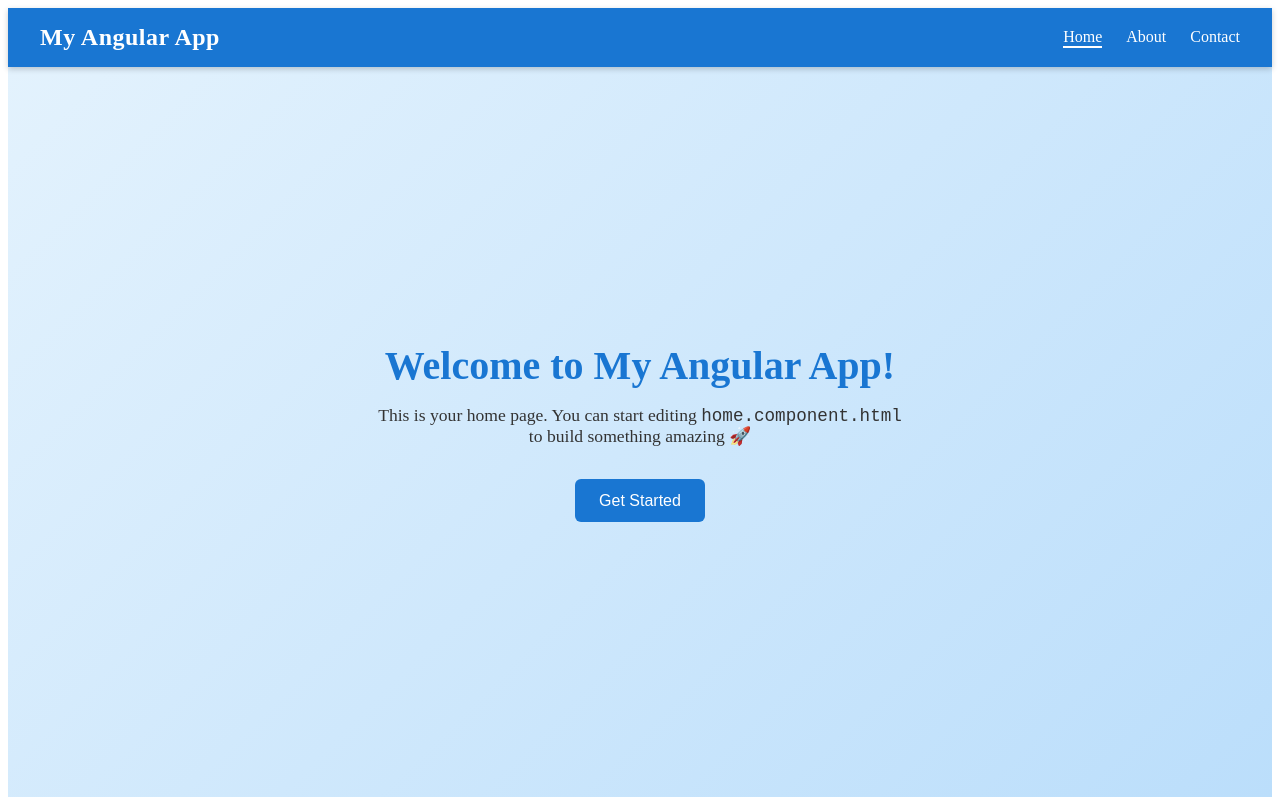
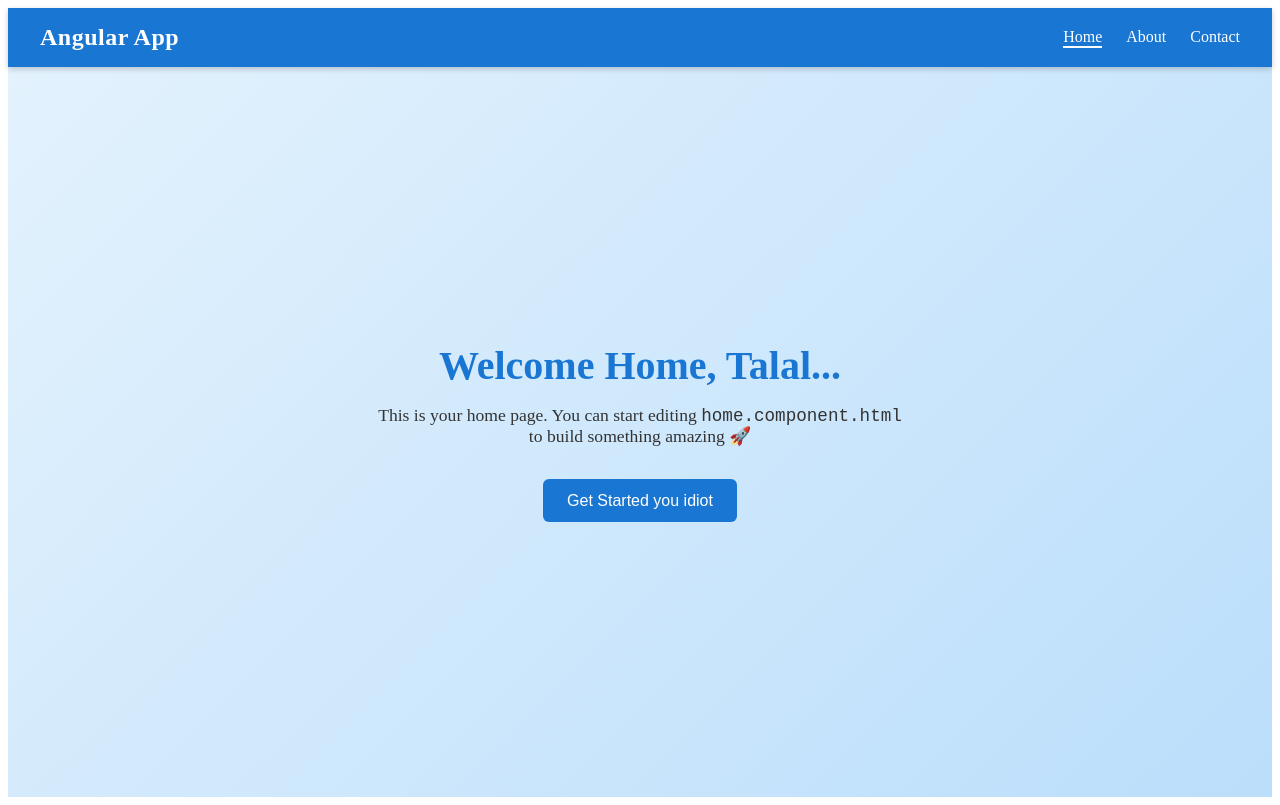
Before and after one commit to MuhammadTalalZahid33/Angular_Projects, an Angular app in the folder first_Angular_Project/: page / in a window 1280 px wide. Built offline with nearby package versions, Linux system fonts and the light colour scheme.

Commit message:
data binding and passing data from parent to child component...

```diff
--- a/first_Angular_Project/src/app/app.component.html
+++ b/first_Angular_Project/src/app/app.component.html
@@ -1,2 +1,2 @@
-<app-header/>
-<app-home/>
+<app-header [logotext] = "title()"/>
+<app-home [welcometext] = "homeMessage()" />
--- a/first_Angular_Project/src/app/app.component.ts
+++ b/first_Angular_Project/src/app/app.component.ts
@@ -1,4 +1,4 @@
-import { Component } from '@angular/core';
+import { Component, signal } from '@angular/core';
 import { RouterOutlet } from '@angular/router';
 import { HeaderComponent } from './components/header/header.component';
 import { HomeComponent } from './home/home.component';
@@ -11,5 +11,6 @@ import { HomeComponent } from './home/home.component';
   styleUrl: './app.component.scss'
 })
 export class AppComponent {
-  title = 'first_Angular_Project';
+  title = signal('Angular App');
+  homeMessage = signal('Welcome Home, Talal...');
 }
--- a/first_Angular_Project/src/app/components/header/header.component.html
+++ b/first_Angular_Project/src/app/components/header/header.component.html
@@ -9,7 +9,7 @@
 
 <body>
     <header class="header">
-        <div class="logo">My Angular App</div>
+        <div class="logo">{{logotext}}</div>
         <nav class="nav">
             <a href="#" class="nav-link active">Home</a>
             <a href="#" class="nav-link">About</a>
--- a/first_Angular_Project/src/app/components/header/header.component.ts
+++ b/first_Angular_Project/src/app/components/header/header.component.ts
@@ -1,4 +1,4 @@
-import { Component } from '@angular/core';
+import { Component, Input } from '@angular/core';
 
 @Component({
   selector: 'app-header',
@@ -8,5 +8,5 @@ import { Component } from '@angular/core';
   styleUrl: './header.component.scss'
 })
 export class HeaderComponent {
-
+  @Input() logotext!: string;
 }
--- a/first_Angular_Project/src/app/home/home.component.html
+++ b/first_Angular_Project/src/app/home/home.component.html
@@ -8,12 +8,12 @@
 <body>
     <section class="home">
   <div class="content">
-    <h1>Welcome to My Angular App!</h1>
+    <h1>{{welcometext}}</h1>
     <p>
       This is your home page. You can start editing <code>home.component.html</code>
       to build something amazing 🚀
     </p>
-    <button class="cta">Get Started</button>
+    <button class="cta">{{homebutton()}}</button>
   </div>
 </section>
 
--- a/first_Angular_Project/src/app/home/home.component.ts
+++ b/first_Angular_Project/src/app/home/home.component.ts
@@ -1,4 +1,4 @@
-import { Component } from '@angular/core';
+import { Component, Input, signal } from '@angular/core';
 
 @Component({
   selector: 'app-home',
@@ -8,5 +8,6 @@ import { Component } from '@angular/core';
   styleUrl: './home.component.scss'
 })
 export class HomeComponent {
-
+  homebutton = signal('Get Started you idiot');
+  @Input() welcometext !: string;
 }
```
